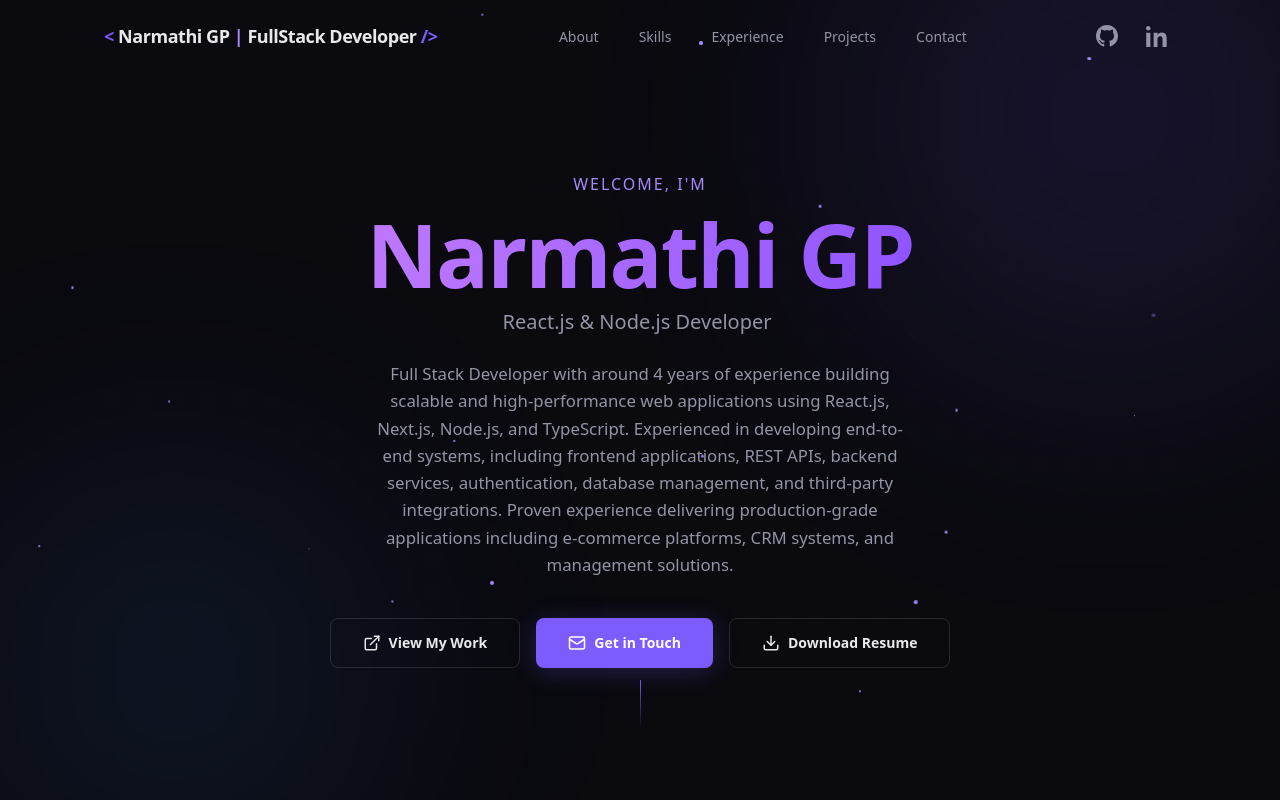
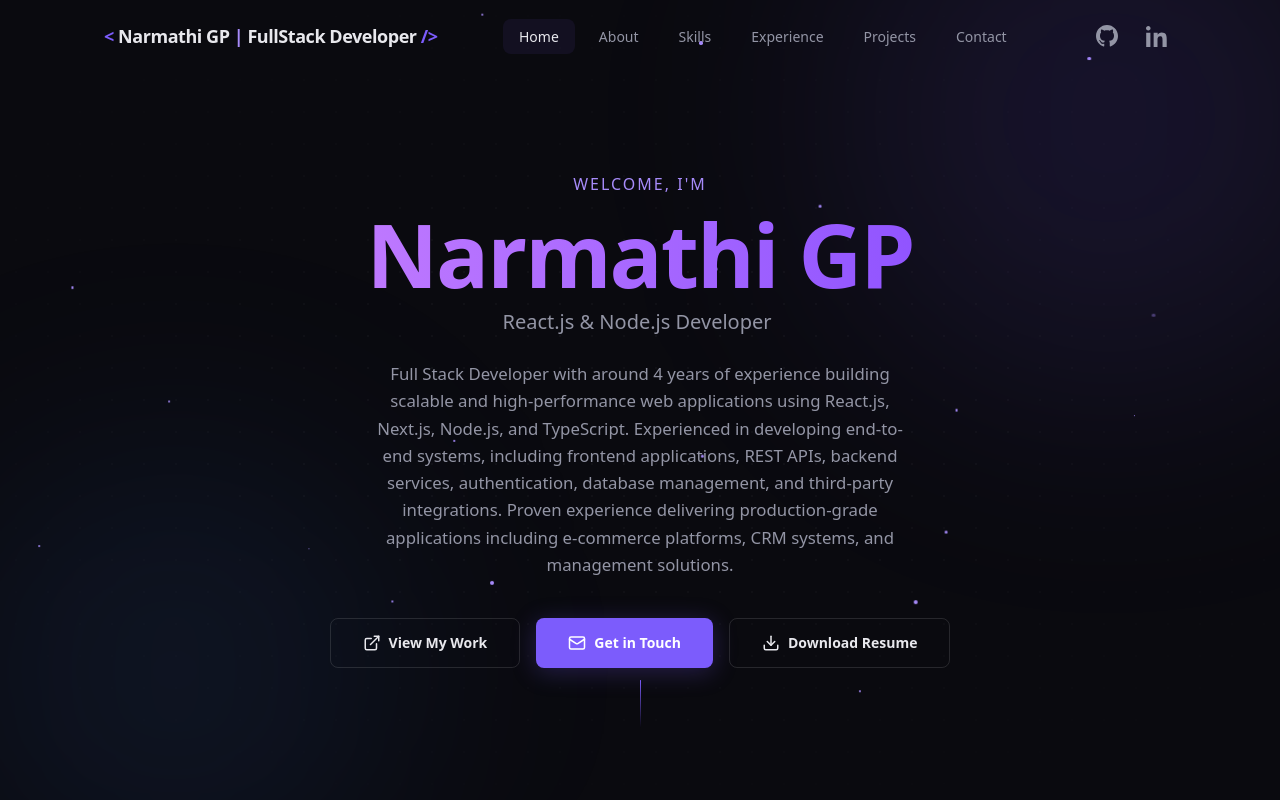
Before and after one commit to Narmathi/portfolio, a Next.js app: page / in a window 1280 px wide. Shown: the top 800 px of the page. Built offline with nearby package versions, Linux system fonts and the light colour scheme.

Commit message:
Fix : navbar feat updated

```diff
--- a/src/components/Navbar.tsx
+++ b/src/components/Navbar.tsx
@@ -3,6 +3,7 @@
 import { useEffect, useRef, useState } from "react";
 
 const navItems = [
+  { label: "Home", href: "#hero" },
   { label: "About", href: "#about" },
   { label: "Skills", href: "#skills" },
   { label: "Experience", href: "#experience" },
```
